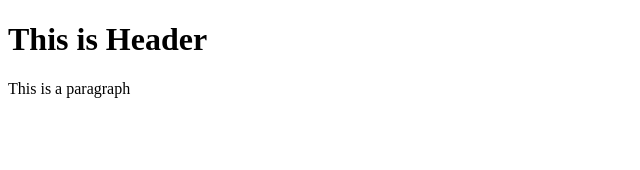
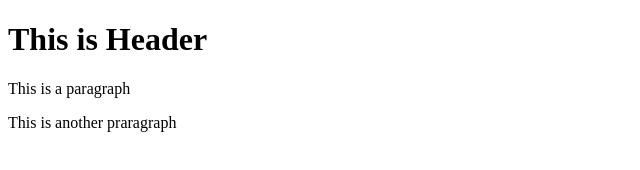
Before and after one commit to Dfsalah8/git-test, a plain HTML site: page index.html in a window 1280 px wide. Shown: the whole page, without its empty margins (0-640 px from the left). Drawn offline with Linux system fonts and the light colour scheme.

Commit message:
Third commit

```diff
--- a/index.html
+++ b/index.html
@@ -2,6 +2,7 @@
 <html>
     <h1>This is Header</h1>
     <p>This is a paragraph</p>
+    <p>This is another praragraph</p>
 <body>
 
 </body>
```
